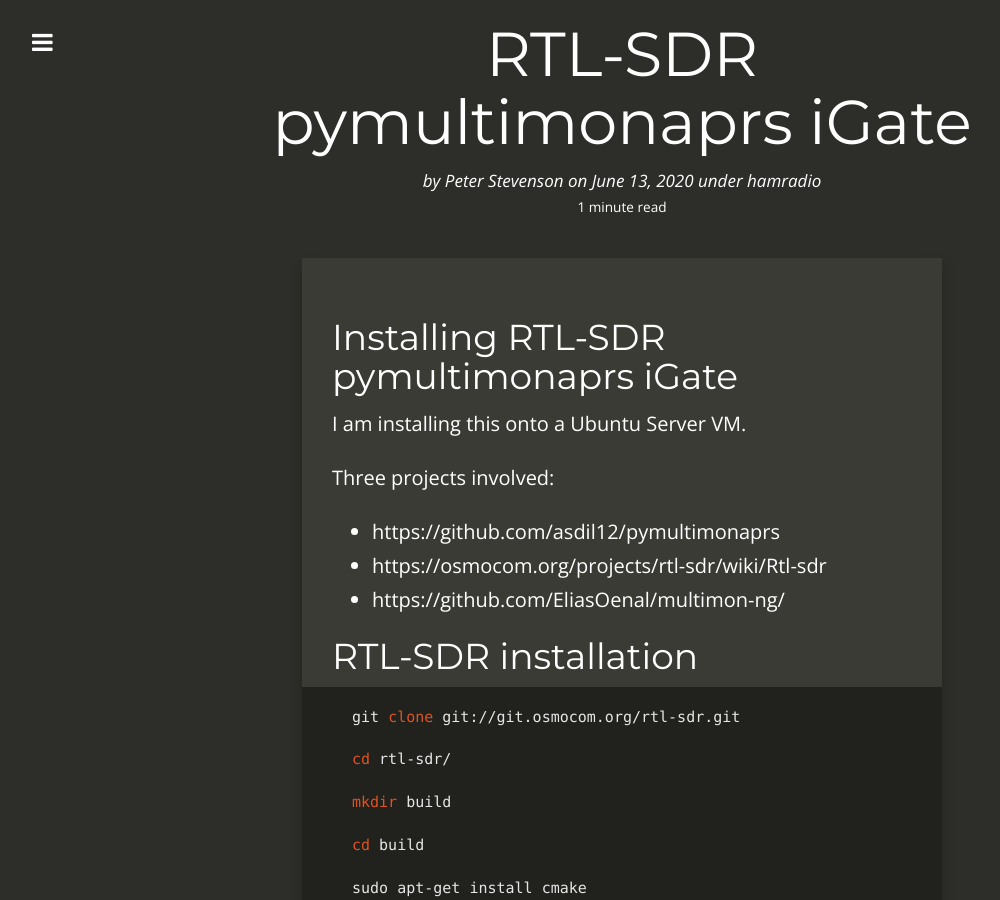
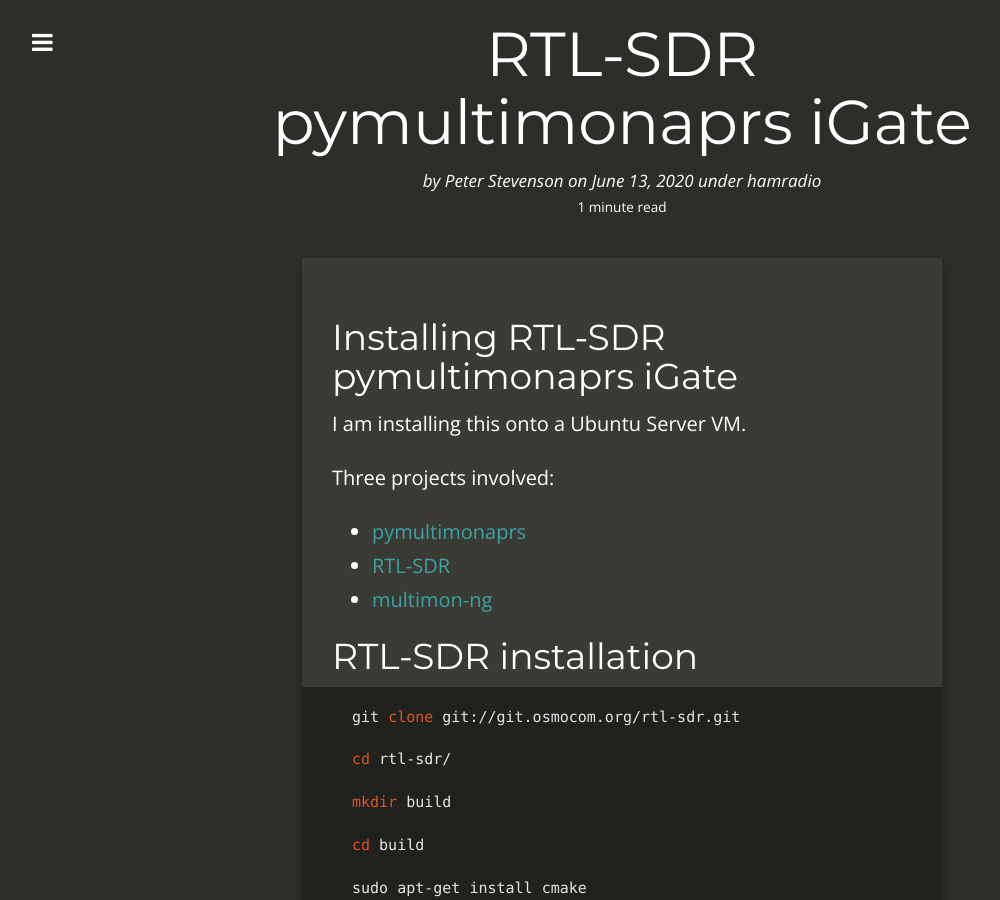
Before and after one commit to 2E0PGS/blog, a Jekyll site: the page built from _posts/2020-06-13-pymultimonaprs-sdr.md, in a window 1280 px wide and 900 px high. Shown: the whole window, without its empty margins (18-1018 px from the left). Built offline with Jekyll 4.4.1, drawn with Linux system fonts in a browser that asks for light colours; nearby versions of some CDN libraries; comment, search, counter and statistics services are not loaded; some of the changed lines change nothing that is shown.

Commit message:
Make links clickable.

```diff
--- a/_posts/2020-06-13-pymultimonaprs-sdr.md
+++ b/_posts/2020-06-13-pymultimonaprs-sdr.md
@@ -20,9 +20,9 @@
 
 Three projects involved:
 
-* https://github.com/asdil12/pymultimonaprs
-* https://osmocom.org/projects/rtl-sdr/wiki/Rtl-sdr
-* https://github.com/EliasOenal/multimon-ng/
+* [pymultimonaprs](https://github.com/asdil12/pymultimonaprs)
+* [RTL-SDR](https://osmocom.org/projects/rtl-sdr/wiki/Rtl-sdr)
+* [multimon-ng](https://github.com/EliasOenal/multimon-ng/)
 
 ## RTL-SDR installation
 
```
